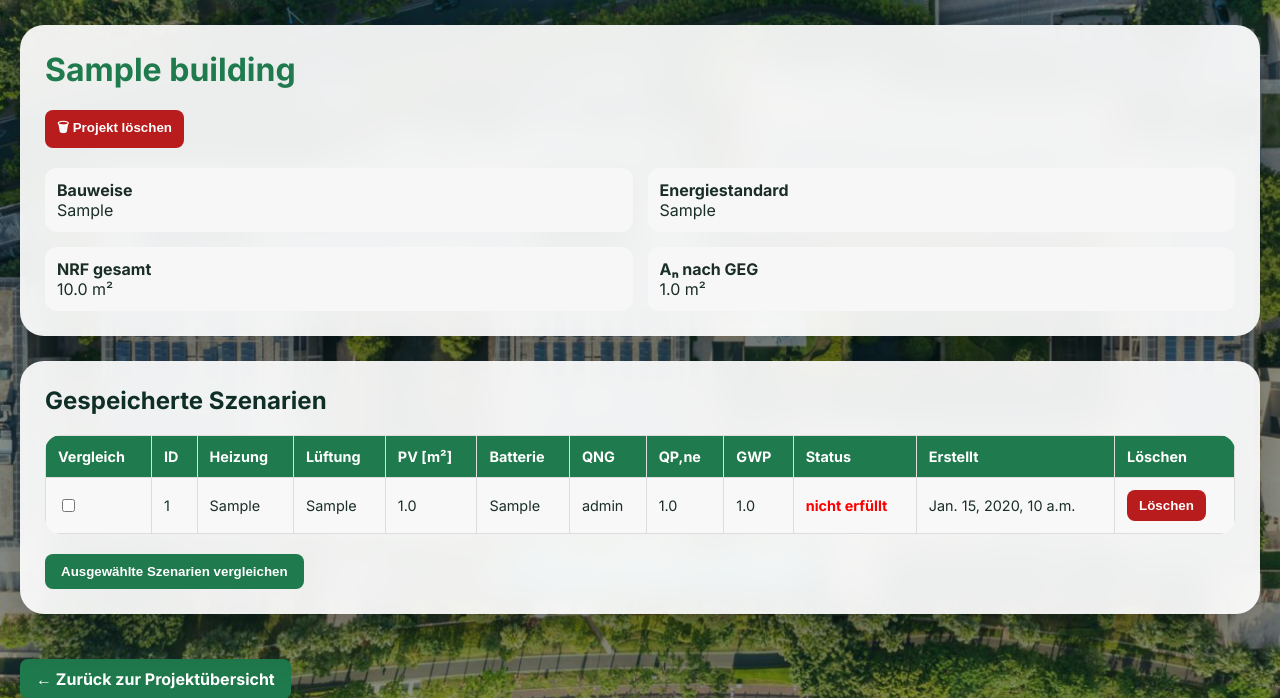
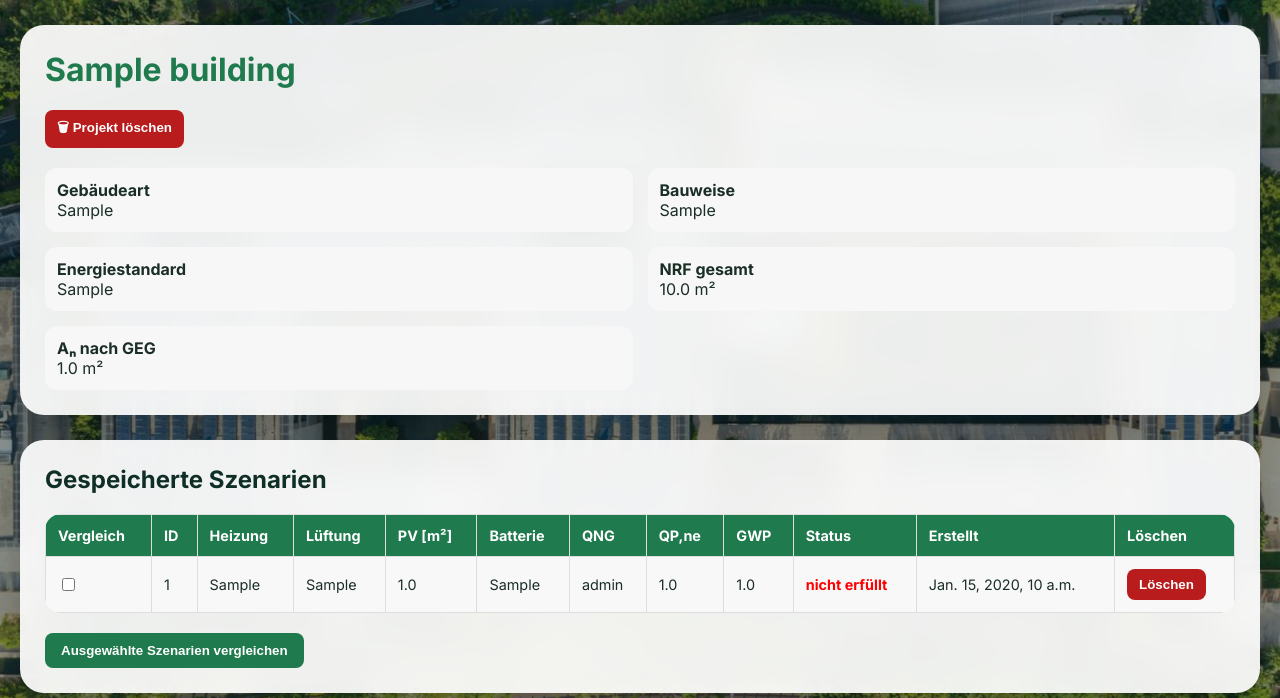
Before and after one commit to DBM-THA/Absch-tzung-der-Geb-ude-kobilanz-nach-QNG, a Django app: page /project/1/ in a window 1280 px wide. Shown: the part 80-778 px from the top of the page. Run offline with Django 5.2, Linux system fonts and the light colour scheme; tables that the repository leaves empty hold one stand-in row (values such as "Sample post").

Commit message:
Display building category in project_detail.html
Added building category display in project details.

```diff
--- a/qngapp/templates/qngapp/project_detail.html
+++ b/qngapp/templates/qngapp/project_detail.html
@@ -188,6 +188,11 @@ tr:nth-child(even){
 
         <div class="info-grid">
             <div class="info-box">
+                <strong>Gebäudeart</strong><br>
+                {{ building.building_category }}
+            </div>
+
+            <div class="info-box">
                 <strong>Bauweise</strong><br>
                 {{ building.building_type }}
             </div>
```
